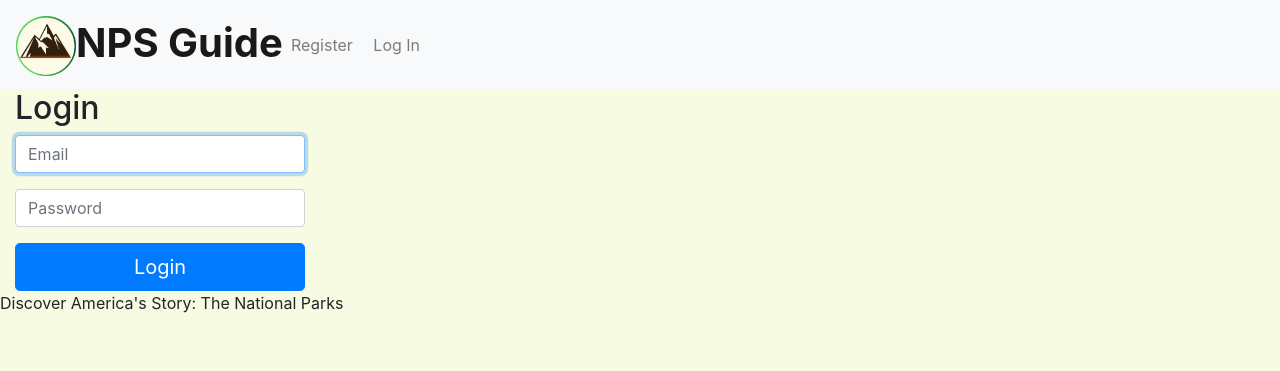
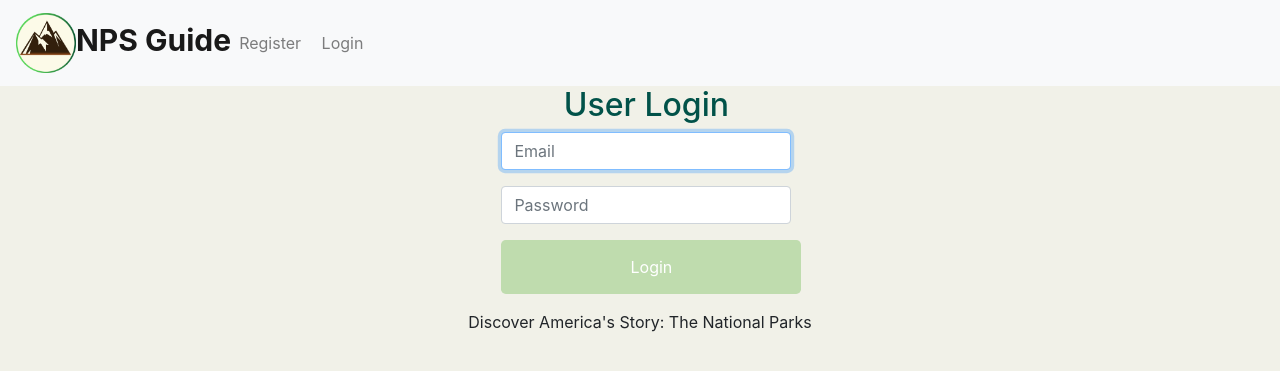
Before and after one commit to marissaaguilera/NPS-Guide, a Flask app: page /login in a window 1280 px wide. Shown: the top 371 px of the page. Run offline with Flask 2, Linux system fonts and the light colour scheme; some libraries are stand-ins or nearby versions.

Commit message:
Centered login and register forms with CSS

```diff
--- a/static/css/styles.css
+++ b/static/css/styles.css
@@ -4,21 +4,78 @@
 
 /* General Layout */
 
+body {
+	background-color:#f1f1e8;
+}
 
 .navbar-brand {
-	font-size: 40px;
+	font-size: 30px;
 	margin: 0px;
 }
 
+.bg-light {
+	background-color: red;
+  }
 
-/* .bg-light {
-	background-color: #77c9d4;
-} */
+
+  /* Login Page */
+
+  .login-submit {
+	background-color: #bfdcae;
+	border: none;
+	color: white;
+	padding: 15px 32px;
+	text-align: center;
+	text-decoration: none;
+	display: inline-block;
+	font-size: 16px;
+	width: 300px;
+  }
+
+  #login-title {
+	text-align: center;
+	color:#015249;
+  }
+
+  #login-div {
+	margin-left: 38%;
+  }
+
+
+  /* Register Page  */
+
+  .register-submit {
+	background-color: #bfdcae;
+	border: none;
+	color: white;
+	padding: 15px 32px;
+	text-align: center;
+	text-decoration: none;
+	display: inline-block;
+	font-size: 16px;
+	width: 300px;
+  }
+  /* margin-left: 10%; */
+
+  #title-register {
+	text-align: center;
+	color:#015249;
+  }
+
+  #registration-div {
+	margin-left: 38%;
+  }
+
+/* Set a grey background color and center the text of the "sign in" section */
+/* .form-group {
+	background-color: #f1f1f1;
+	text-align: center;
+  } */
 
 
 
 
-/* Body of Site */
+
 
 
 
--- a/templates/base.html
+++ b/templates/base.html
@@ -6,21 +6,21 @@
 
         <!-- Load bootstrap 4 -->
         <link rel="stylesheet" href="https://stackpath.bootstrapcdn.com/bootstrap/4.5.2/css/bootstrap.min.css" integrity="sha384-JcKb8q3iqJ61gNV9KGb8thSsNjpSL0n8PARn9HuZOnIxN0hoP+VmmDGMN5t9UJ0Z" crossorigin="anonymous">
-        <!-- Load my stylesheet -->
-        <link href="/static/css/styles.css" rel="stylesheet" >
 
         <!-- Load font awesome -->
-        <link rel="stylesheet" href="https://use.fontawesome.com/releases/v5.3.1/css/all.css" integrity="sha384-mzrmE5qonljUremFsqc01SB46JvROS7bZs3IO2EmfFsd15uHvIt+Y8vEf7N7fWAU" crossorigin="anonymous">
+        <link rel="stylesheet" href="https://use.fontawesome.com/releases/v5.0.11/css/all.css">
         <link href='http://fonts.googleapis.com/css?family=Raleway:100,700'rel='stylesheet'>
 
+        <!-- Load my stylesheet -->
+        <link rel="stylesheet" href="/static/css/styles.css">
 
-        <!-- Favicon links -->
-        <link rel="apple-touch-icon" sizes="180x180" href="/static/imgs/favicon_package/apple-touch-icon.png">
-        <link rel="icon" type="image/png" sizes="32x32" href="/static/imgs/favicon_package/favicon-32x32.png">
-        <link rel="icon" type="image/png" sizes="16x16" href="/static/imgs/favicon_package/favicon-16x16.png">
-        <link rel="manifest" href="/static/imgs/favicon_package/site.webmanifest">
-        <meta name="msapplication-TileColor" content="#da532c">
-        <meta name="theme-color" content="#ffffff">
+        <script src="https://code.jquery.com/jquery-3.2.1.slim.min.js" integrity="sha384-KJ3o2DKtIkvYIK3UENzmM7KCkRr/rE9/Qpg6aAZGJwFDMVNA/GpGFF93hXpG5KkN" crossorigin="anonymous"></script>
+        <script src="https://cdnjs.cloudflare.com/ajax/libs/popper.js/1.12.9/umd/popper.min.js" integrity="sha384-ApNbgh9B+Y1QKtv3Rn7W3mgPxhU9K/ScQsAP7hUibX39j7fakFPskvXusvfa0b4Q" crossorigin="anonymous"></script>
+        <script src="https://maxcdn.bootstrapcdn.com/bootstrap/4.0.0/js/bootstrap.min.js" integrity="sha384-JZR6Spejh4U02d8jOt6vLEHfe/JQGiRRSQQxSfFWpi1MquVdAyjUar5+76PVCmYl" crossorigin="anonymous"></script>
+        <script src="https://code.jquery.com/jquery-3.5.1.js" integrity="sha256-QWo7LDvxbWT2tbbQ97B53yJnYU3WhH/C8ycbRAkjPDc=" crossorigin="anonymous"></script>
+        <script src="https://cdnjs.cloudflare.com/ajax/libs/materialize/1.0.0/js/materialize.min.js"></script>
+        <script src="/static/js/save_date.js"></script>
+
 
     <meta name="viewport" content="width=device-width, initial-scale=1.0">
 
@@ -64,7 +64,7 @@
                     </li>&nbsp;
 
                     <li class="nav-item">
-                    <a href="/login" class="nav-link" href="#">Log In</a>
+                    <a href="/login" class="nav-link" href="#">Login</a>
                     </li>&nbsp;
                 </ul>
                 {% endif %}
@@ -75,10 +75,10 @@
         {% endblock %}
 
     </head>
-    <body style="background-color:#f7fbe1;">
+    <body>
         {% block content %}BLOCK CONTENT GOES HERE{% endblock %}
 
-    <div class="container-fluid">
+    <div class="container-fluid foo">
         {% for message in get_flashed_messages() %}
         <div class="alert alert-container alert-info">{{ message }}</div>
         {% endfor %}
@@ -87,13 +87,16 @@
     {% endblock %}
     </div>
 
-    <script src="https://code.jquery.com/jquery-3.2.1.slim.min.js" integrity="sha384-KJ3o2DKtIkvYIK3UENzmM7KCkRr/rE9/Qpg6aAZGJwFDMVNA/GpGFF93hXpG5KkN" crossorigin="anonymous"></script>
-    <script src="https://cdnjs.cloudflare.com/ajax/libs/popper.js/1.12.9/umd/popper.min.js" integrity="sha384-ApNbgh9B+Y1QKtv3Rn7W3mgPxhU9K/ScQsAP7hUibX39j7fakFPskvXusvfa0b4Q" crossorigin="anonymous"></script>
-    <script src="https://maxcdn.bootstrapcdn.com/bootstrap/4.0.0/js/bootstrap.min.js" integrity="sha384-JZR6Spejh4U02d8jOt6vLEHfe/JQGiRRSQQxSfFWpi1MquVdAyjUar5+76PVCmYl" crossorigin="anonymous"></script>
-    <script src="https://code.jquery.com/jquery-3.5.1.js" integrity="sha256-QWo7LDvxbWT2tbbQ97B53yJnYU3WhH/C8ycbRAkjPDc=" crossorigin="anonymous"></script>
-    <script src="https://cdnjs.cloudflare.com/ajax/libs/materialize/1.0.0/js/materialize.min.js"></script>
-    <script src="/static/js/save_date.js"></script>
 
-    <footer>Discover America's Story: The National Parks</footer>
+    <!-- Footer -->
+    <footer class="page-footer">
+
+        <!-- Copyright -->
+        <div class="footer-phrase text-center py-3">Discover America's Story: The National Parks
+        <!-- <a href="https://mdbootstrap.com/"> MDBootstrap.com</a> -->
+        </div>
+
+    </footer>
+
     </body>
 </html>
--- a/templates/login.html
+++ b/templates/login.html
@@ -7,10 +7,11 @@
 
 <div id="login-div" class="col-3">
     <form action="/login" class="form-signin" method="POST">
-        <div id="title-login">
-            <h2>Login</h2>
+        <div id="login-title">
+            <h2>User Login</h2>
         </div>
         <div class="form-group">
+
             <label for="email" class="sr-only">Email Address</label>
             <input type="text" class="form-control input-lg" placeholder="Email" name="email" required autofocus>
         </div>
@@ -23,10 +24,3 @@
 </div>
 
 {% endblock %}
-
-
-<!-- NOTES
-maybe add more divs inbetween to separate? -->
-<!-- add a class to div? -->
-
-<!-- autofocus gives emphasis on that section or focus when the page loads -->
--- a/templates/registration.html
+++ b/templates/registration.html
@@ -33,6 +33,3 @@
 
 
 {% endblock %}
-
-<!-- NOTES:
-add more classes or divs? -->
```
Also changed, not shown: test.py (+59 -25 lines).
